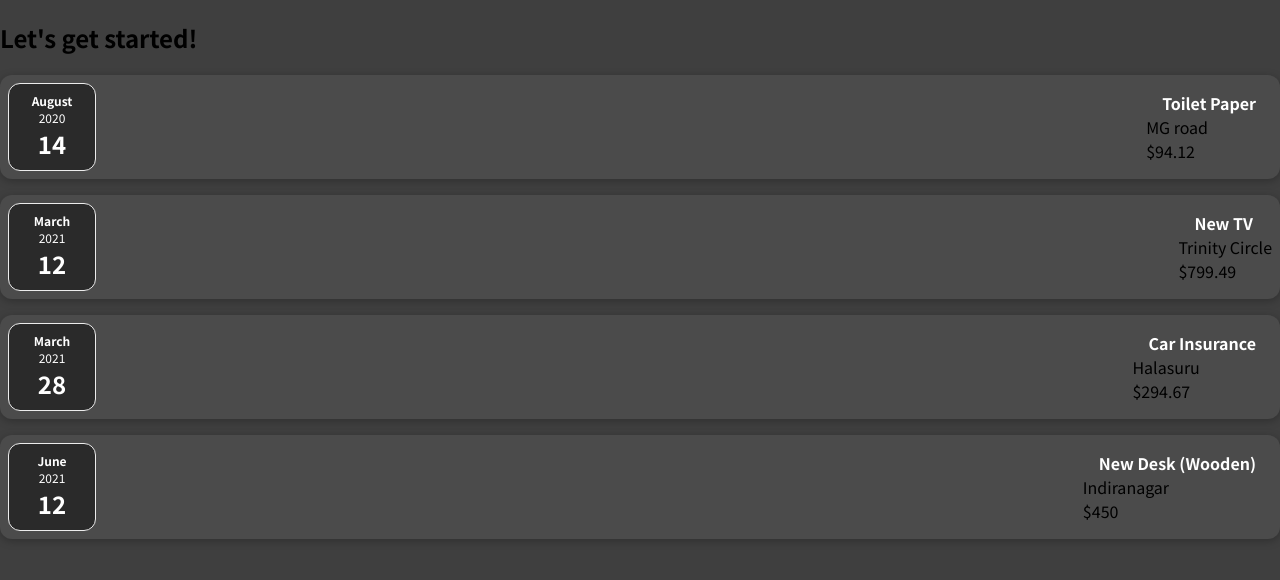
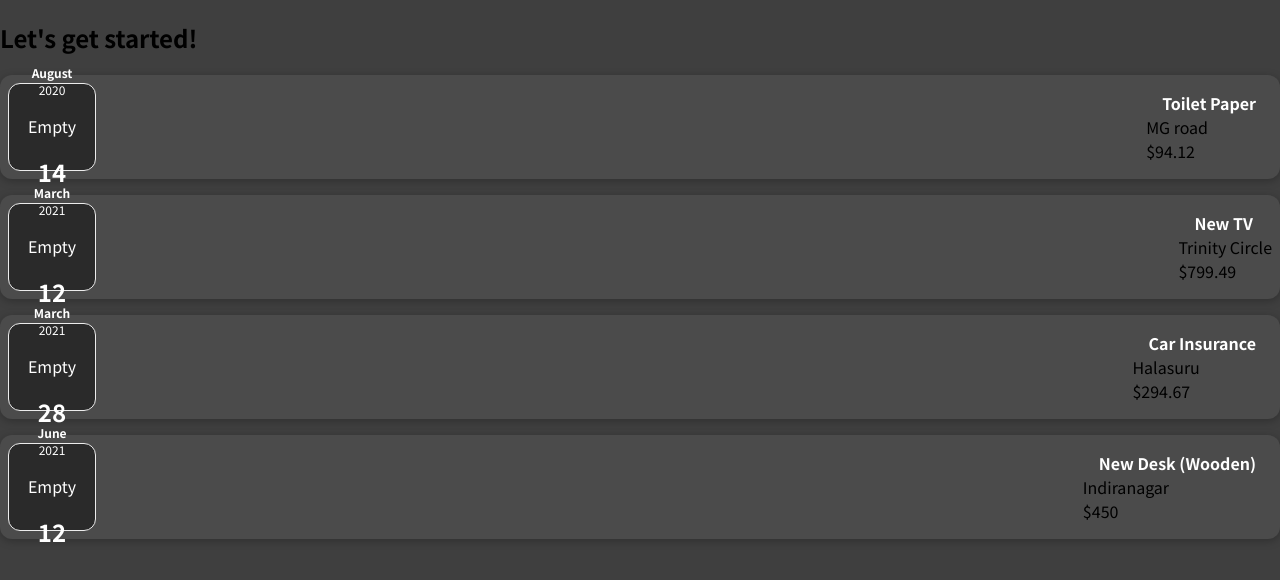
Before and after one commit to kuldeep-rathor/CreateReactApp, a JavaScript app: page / in a window 1280 px wide. Shown: the top 580 px of the page. Built offline with nearby package versions, Linux system fonts and the light colour scheme.

Commit message:
details added 2

```diff
--- a/src/components/ExpenseDate.js
+++ b/src/components/ExpenseDate.js
@@ -9,6 +9,7 @@ function ExpenseDate(props) {
     <div className="expense-date">
       <div className="expense-date__month">{month}</div>
       <div className="expense-date__year">{year}</div>
+      <p>Empty</p>
       <div className="expense-date__day">{day}</div>
     </div>
   );
```
